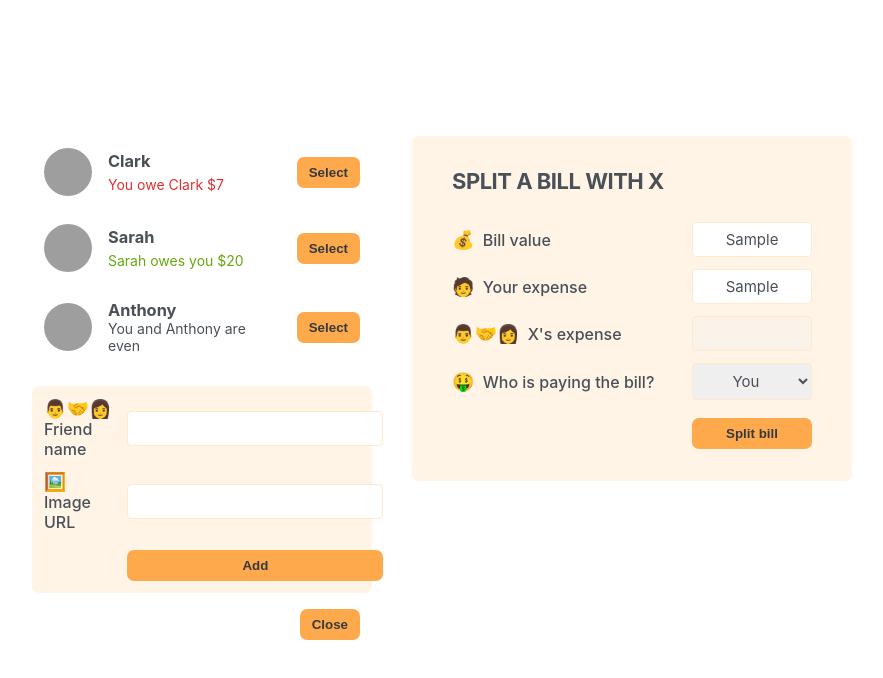
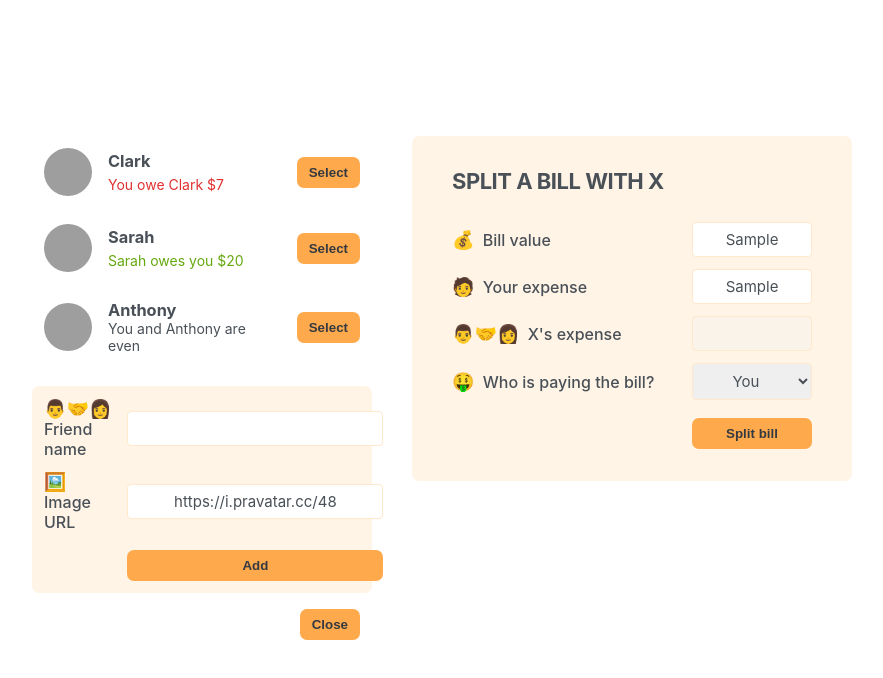
Before and after one commit to vladfreishmidt/eat-n-split, a React (Create React App) app: page / in a window 1280 px wide. Both pictures are taken after typing "Sample", "Sample" into the empty fields and a click on the button "Add friend". Shown: the top 678 px of the page, without its empty margins (198-1081 px from the left). Built offline with nearby package versions, Linux system fonts and the light colour scheme; grey boxes are pictures that could not be loaded.

Commit message:
Add a new friend to the list feature

```diff
--- a/src/App.js
+++ b/src/App.js
@@ -22,11 +22,16 @@ const initialFriends = [
 ];
 
 export default function App() {
-  const friends = initialFriends;
+  const [friends, setFriends] = useState([...initialFriends]);
   const [showAddForm, setShowAddForm] = useState(false);
 
   function handleShowAddForm() {
     setShowAddForm((show) => !show);
+  }
+
+  function handleAddFriend(friend) {
+    setFriends((friends) => [...friends, friend]);
+    setShowAddForm(false);
   }
 
   return (
@@ -34,7 +39,7 @@ export default function App() {
       <div className="sidebar">
         <FriendsList friends={friends} />
 
-        {showAddForm && <FormAddFriend />}
+        {showAddForm && <FormAddFriend onAddFriend={handleAddFriend} />}
 
         <Button onClick={handleShowAddForm}>
           {showAddForm ? "Close" : "Add friend"}
@@ -81,14 +86,44 @@ function FriendItem({ friend }) {
   );
 }
 
-function FormAddFriend() {
+function FormAddFriend({ onAddFriend }) {
+  const [name, setName] = useState("");
+  const [image, setImage] = useState("https://i.pravatar.cc/48");
+
+  function handleSubmit(e) {
+    e.preventDefault();
+
+    if (!name || !image) return;
+
+    const id = crypto.randomUUID();
+    const newFriend = {
+      id,
+      name,
+      image: `${image}?=${id}`,
+      balance: 0,
+    };
+
+    onAddFriend(newFriend);
+
+    setName("");
+    setImage("https://i.pravatar.cc/48");
+  }
+
   return (
-    <form className="form-add-friend">
+    <form className="form-add-friend" onSubmit={handleSubmit}>
       <label>👨‍🤝‍👩 Friend name</label>
-      <input type="text" />
+      <input
+        type="text"
+        value={name}
+        onChange={(e) => setName(e.target.value)}
+      />
 
       <label>🖼️ Image URL</label>
-      <input type="text" />
+      <input
+        type="text"
+        value={image}
+        onChange={(e) => setImage(e.target.value)}
+      />
 
       <Button>Add</Button>
     </form>
```
